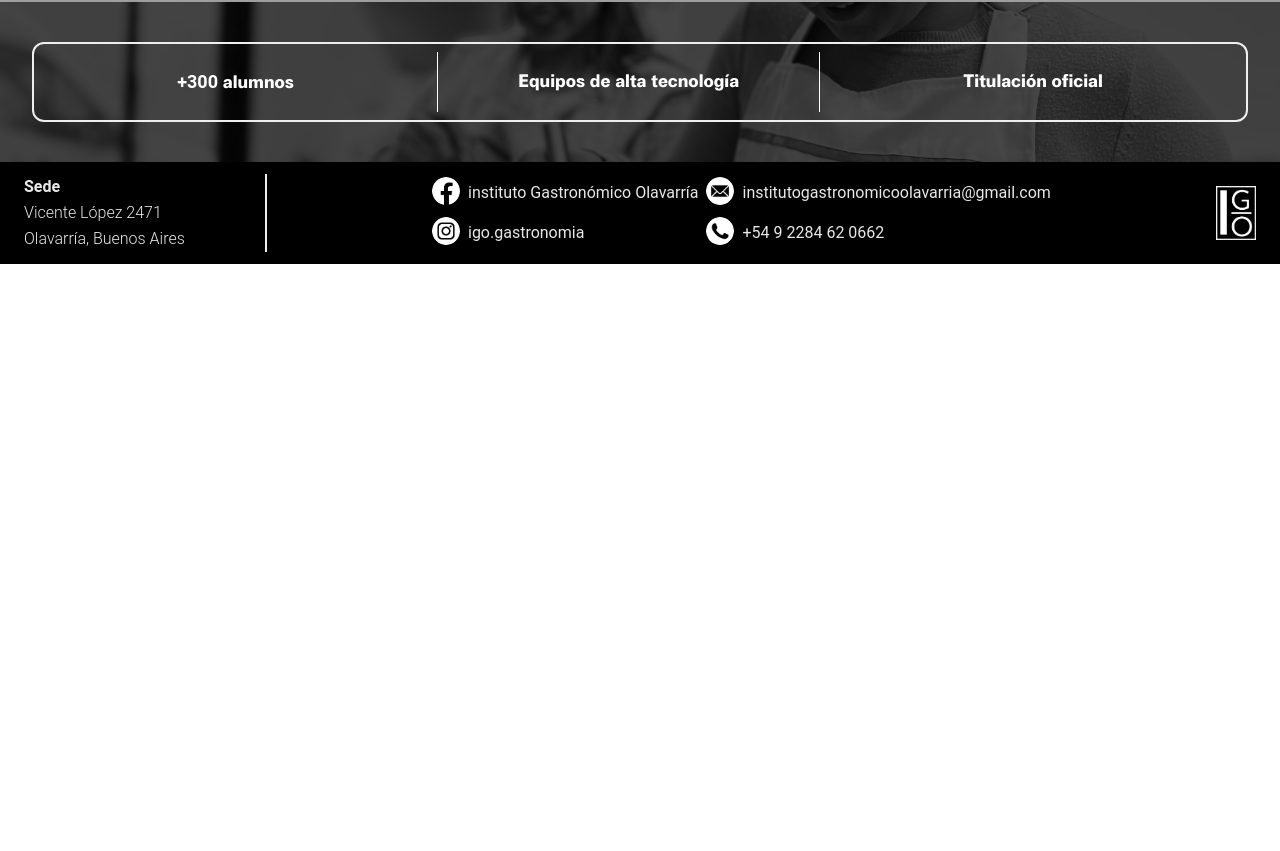
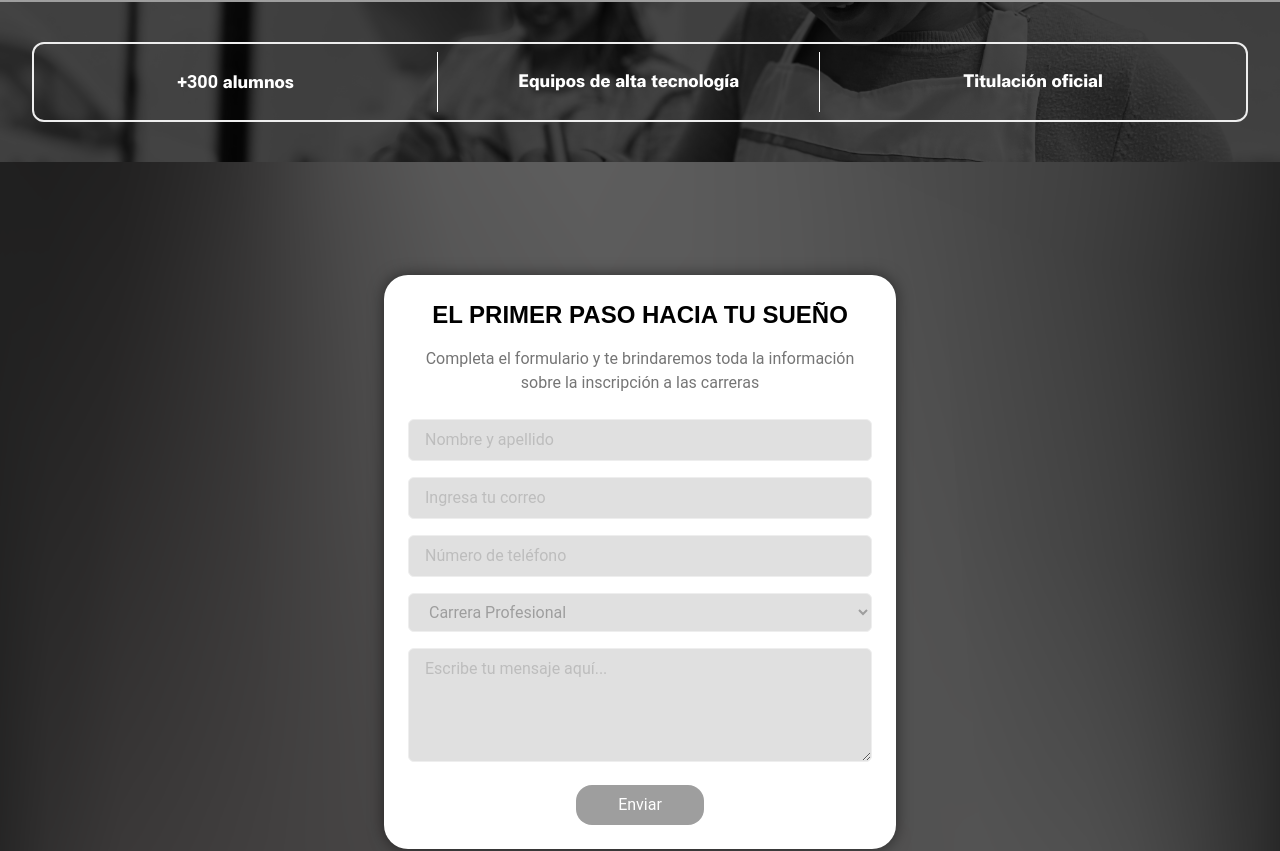
Before and after one commit to PDV10/IGO-landing, a React (Vite) app: page / in a window 1280 px wide. Shown: the part 3156-4007 px from the top of the page. Before the commit the page ends 3420 px from the top, so only its background shows below. Built offline with nearby package versions, Linux system fonts and the light colour scheme; a web font is replaced by a local one.

Commit message:
NEW:creación de formulario sin funcionabilidad

```diff
--- /dev/null
+++ b/src/components/Form.jsx
@@ -0,0 +1,70 @@
+import { Element } from "react-scroll";
+export default function Form() {
+  return (
+    <Element name="Form" className="w-full">
+      <div className="flex justify-center items-center min-h-screen bg-black bg-[url('./src/assets/FORM-FONDO-MOVILE.png')] bg-cover bg-center pb-12 pt-12">
+        <div className="bg-white shadow-centrada p-6 rounded-3xl w-full max-w-xs md:max-w-lg ">
+          <h1 className="text-lg font-bold mb-4 text-center md:text-2xl font-kabrio">
+            EL PRIMER PASO HACIA TU SUEÑO
+          </h1>
+          <p className="text-gray-600 mb-6 text-center text-sm md:text-base">
+            Completa el formulario y te brindaremos toda la información sobre la
+            inscripción a las carreras
+          </p>
+          <form className="space-y-4">
+            <div>
+              <label className="block text-sm font-medium text-gray-700 mb-1"></label>
+              <input
+                type="text"
+                placeholder="Nombre y apellido"
+                className="w-full px-4 py-2 border bg-gray-300 rounded-md focus:outline-none focus:ring-2 focus:ring-gray-500"
+              />
+            </div>
+            <div>
+              <label className="block text-sm font-medium text-gray-700 mb-1"></label>
+              <input
+                type="email"
+                placeholder="Ingresa tu correo"
+                className="w-full px-4 py-2 border bg-gray-300 rounded-md focus:outline-none focus:ring-2 focus:ring-gray-500"
+              />
+            </div>
+            <div>
+              <label className="block text-sm font-medium text-gray-700 mb-1"></label>
+              <input
+                type="tel"
+                placeholder="Número de teléfono"
+                className="w-full px-4 py-2 border bg-gray-300 rounded-md focus:outline-none focus:ring-2 focus:ring-gray-500"
+              />
+            </div>
+            <div>
+              <label className="block text-sm font-medium text-gray-700 mb-1"></label>
+              <select className="w-full px-4 py-2 border text-gray-500 bg-gray-300 rounded-md focus:outline-none focus:ring-2 focus:ring-gray-500">
+                <option value="">Carrera Profesional</option>
+                <option value="Ingenieria">Ingeniería</option>
+                <option value="Ciencias Sociales">Ciencias Sociales</option>
+              </select>
+            </div>
+            <div>
+              <label className="block text-sm font-medium text-gray-700 mb-1"></label>
+              <textarea
+                placeholder="Escribe tu mensaje aquí..."
+                className="w-full px-4 py-2 border bg-gray-300 rounded-md focus:outline-none focus:ring-2 focus:ring-gray-500"
+                rows="4"
+              ></textarea>
+            </div>
+            <div>
+              <div className="flex justify-center">
+                <button
+                  type="submit"
+                  className="w-32 bg-gray-500 text-white px-4 py-2 rounded-2xl hover:bg-black transition"
+                >
+                  Enviar
+                </button>
+              </div>
+            </div>
+          </form>
+        </div>
+      </div>
+    </Element>
+  );
+}
--- a/src/components/layaout/Main.jsx
+++ b/src/components/layaout/Main.jsx
@@ -2,6 +2,7 @@ import Home from "../Home";
 import Equipo from "../Equipo";
 import Carrera from "../Carrera";
 import OfertasEducativas from "../OfertasEducativas";
+import Form from "../Form";
 
 export default function Main() {
   return (
@@ -10,6 +11,7 @@ export default function Main() {
       <Carrera />
       <Equipo />
       <OfertasEducativas />
+      <Form />
     </div>
   );
 }
--- a/tailwind.config.js
+++ b/tailwind.config.js
@@ -19,7 +19,7 @@ module.exports = withMT({
         xl: "1280px",
       },
       boxShadow: {
-        centrada: "2px 2px 2px rgba(0, 0, 0, 0.8)",
+        centrada: "0px 0px 15px rgba(0, 0, 0, 0.5)",
       },
       fontFamily: {
         boring: ["Boring Sans", "sans-serif"],
```
Also changed, not shown: src/assets/FORM-FONDO-MOVILE.png (added).
